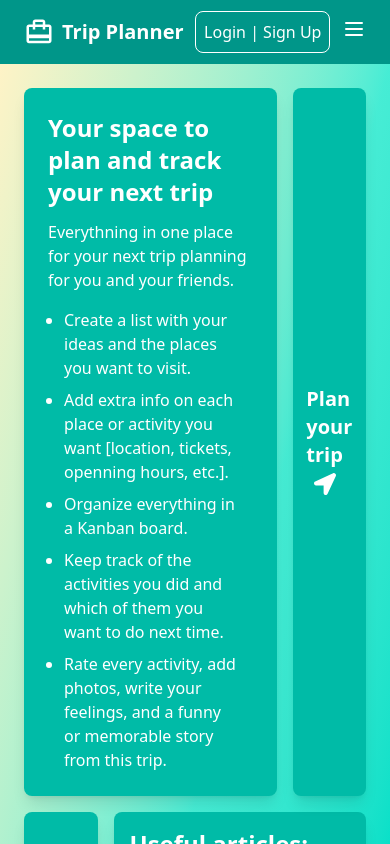
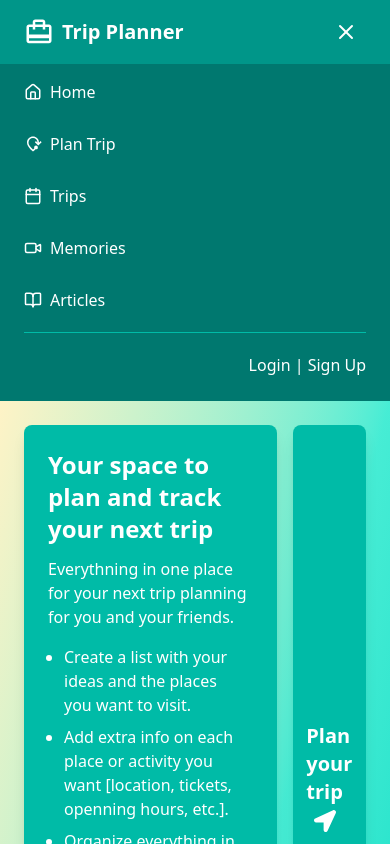
Before and after one commit to EleniCharitou/planner-fe, a React (Vite) app: page / in a window 390 px wide. Both pictures are taken after a click on the button "Toggle menu". Shown: the top 844 px of the page. Built offline with nearby package versions, Linux system fonts and the light colour scheme; no server answers.

Commit message:
Fun: Mobile menu

```diff
--- a/src/new_pages/NewMainLayout.tsx
+++ b/src/new_pages/NewMainLayout.tsx
@@ -1,14 +1,29 @@
 import { Link, Outlet } from "react-router-dom";
 import { MdCardTravel, MdOutlineModeOfTravel } from "react-icons/md";
-import { BookOpen, Calendar, LogOut, User, Video } from "lucide-react";
+import {
+  BookOpen,
+  Calendar,
+  Home,
+  LogOut,
+  Menu,
+  User,
+  Video,
+  X,
+} from "lucide-react";
 import Footer from "../components/Footer";
 import { useAuth } from "../context/AuthContext";
+import { useState } from "react";
 
 function NewMainLayout() {
   const { isAuthenticated, user, logout } = useAuth();
+  const [isMobileMenuOpen, setIsMobileMenuOpen] = useState(false);
 
   const handleLogout = () => {
     logout();
+  };
+
+  const closeMobileMenu = () => {
+    setIsMobileMenuOpen(false);
   };
 
   return (
@@ -21,6 +36,7 @@ function NewMainLayout() {
             <Link
               to="/"
               className="flex items-center space-x-2 text-white font-bold text-xl"
+              onClick={closeMobileMenu}
             >
               <MdCardTravel size="30px" />
               <span>Trip Planner</span>
@@ -30,14 +46,15 @@ function NewMainLayout() {
             <div className="hidden md:flex space-x-8">
               <Link
                 to="/"
-                className="text-bold text-lg text-white hover:text-teal-800 transition-colors duration-200 flex items-center space-x-1"
+                className="text-bold text-white hover:text-teal-800 transition-colors duration-200 flex items-center space-x-1"
               >
+                <Home size="18px" />
                 <span>Home</span>
               </Link>
 
               <Link
                 to="/program"
-                className="text-bold text-lg text-white hover:text-teal-800 transition-colors duration-200 flex items-center space-x-1"
+                className="text-bold text-white hover:text-teal-800 transition-colors duration-200 flex items-center space-x-1"
               >
                 <MdOutlineModeOfTravel size="18px" />
                 <span>Plan Trip</span>
@@ -45,7 +62,7 @@ function NewMainLayout() {
 
               <Link
                 to="/during"
-                className="text-bold text-lg text-white hover:text-teal-800 transition-colors duration-200 flex items-center space-x-1"
+                className="text-bold text-white hover:text-teal-800 transition-colors duration-200 flex items-center space-x-1"
               >
                 <Calendar size="18px" />
                 <span>Trips</span>
@@ -53,7 +70,7 @@ function NewMainLayout() {
 
               <Link
                 to="/memories"
-                className="text-bold text-lg text-white hover:text-teal-800 transition-colors duration-200 flex items-center space-x-1"
+                className="text-bold text-white hover:text-teal-800 transition-colors duration-200 flex items-center space-x-1"
               >
                 <Video size="18px" />
                 <span>Memories</span>
@@ -61,13 +78,14 @@ function NewMainLayout() {
 
               <Link
                 to="/articles"
-                className="text-bold text-lg text-white hover:text-teal-800 transition-colors duration-200 flex items-center space-x-1"
+                className="text-bold text-white hover:text-teal-800 transition-colors duration-200 flex items-center space-x-1"
               >
                 <BookOpen size="18px" />
                 <span>Articles</span>
               </Link>
             </div>
 
+            <div className="hidden md:flex">
               {isAuthenticated ? (
                 <div className="flex items-center space-x-2">
                   <div className="flex items-center space-x-2 text-white">
@@ -92,27 +110,104 @@ function NewMainLayout() {
                   <span>Login | Sign Up</span>
                 </Link>
               )}
+            </div>
 
-            {/* Mobile menu button (later) */}
+            {/* Mobile menu button */}
             <div className="md:hidden">
-              <button className="text-white">
-                <svg
-                  className="w-6 h-6"
-                  fill="none"
-                  stroke="currentColor"
-                  viewBox="0 0 24 24"
+              <button
+                onClick={() => setIsMobileMenuOpen(!isMobileMenuOpen)}
+                className="text-white p-2"
+                aria-label="Toggle menu"
               >
-                  <path
-                    strokeLinecap="round"
-                    strokeLinejoin="round"
-                    strokeWidth={2}
-                    d="M4 6h16M4 12h16M4 18h16"
-                  />
-                </svg>
+                {isMobileMenuOpen ? (
+                  <X className="w-6 h-6" />
+                ) : (
+                  <Menu className="w-6 h-6" />
+                )}
               </button>
             </div>
           </div>
         </div>
+        {/* Mobile Menu */}
+        {isMobileMenuOpen && (
+          <div className="md:hidden bg-teal-700">
+            <div className="px-6 pt-2 pb-4 space-y-3">
+              <Link
+                to="/"
+                onClick={closeMobileMenu}
+                className="flex items-center space-x-2 text-white hover:text-teal-200 transition-colors duration-200 py-2"
+              >
+                <Home size="18px" />
+                <span>Home</span>
+              </Link>
+
+              <Link
+                to="/program"
+                onClick={closeMobileMenu}
+                className="flex items-center space-x-2 text-white hover:text-teal-200 transition-colors duration-200 py-2"
+              >
+                <MdOutlineModeOfTravel size="18px" />
+                <span>Plan Trip</span>
+              </Link>
+
+              <Link
+                to="/during"
+                onClick={closeMobileMenu}
+                className="flex items-center space-x-2 text-white hover:text-teal-200 transition-colors duration-200 py-2"
+              >
+                <Calendar size="18px" />
+                <span>Trips</span>
+              </Link>
+
+              <Link
+                to="/memories"
+                onClick={closeMobileMenu}
+                className="flex items-center space-x-2 text-white hover:text-teal-200 transition-colors duration-200 py-2"
+              >
+                <Video size="18px" />
+                <span>Memories</span>
+              </Link>
+
+              <Link
+                to="/articles"
+                onClick={closeMobileMenu}
+                className="flex items-center space-x-2 text-white hover:text-teal-200 transition-colors duration-200 py-2"
+              >
+                <BookOpen size="18px" />
+                <span>Articles</span>
+              </Link>
+
+              {/* Mobile Auth Section */}
+              <div className="border-t border-teal-500 pt-3 mt-3">
+                {isAuthenticated ? (
+                  <div className="flex items-center justify-between w-full">
+                    <div className="flex items-center text-white space-x-2 py-2">
+                      <User size="18px" />
+                      <span className="text-sm">
+                        {user?.first_name || user?.name || user?.email}
+                      </span>
+                    </div>
+                    <button
+                      onClick={handleLogout}
+                      className="flex items-center space-x-1 text-white hover:text-teal-200 transition-colors duration-200"
+                    >
+                      <LogOut size="18px" />
+                      <span>Logout</span>
+                    </button>
+                  </div>
+                ) : (
+                  <Link
+                    to="/login"
+                    onClick={closeMobileMenu}
+                    className="block text-white hover:text-teal-200 transition-colors duration-200 py-2 text-right"
+                  >
+                    Login | Sign Up
+                  </Link>
+                )}
+              </div>
+            </div>
+          </div>
+        )}
       </nav>
 
       <main>
```
Lines whose indentation alone changed are shown as unchanged.
